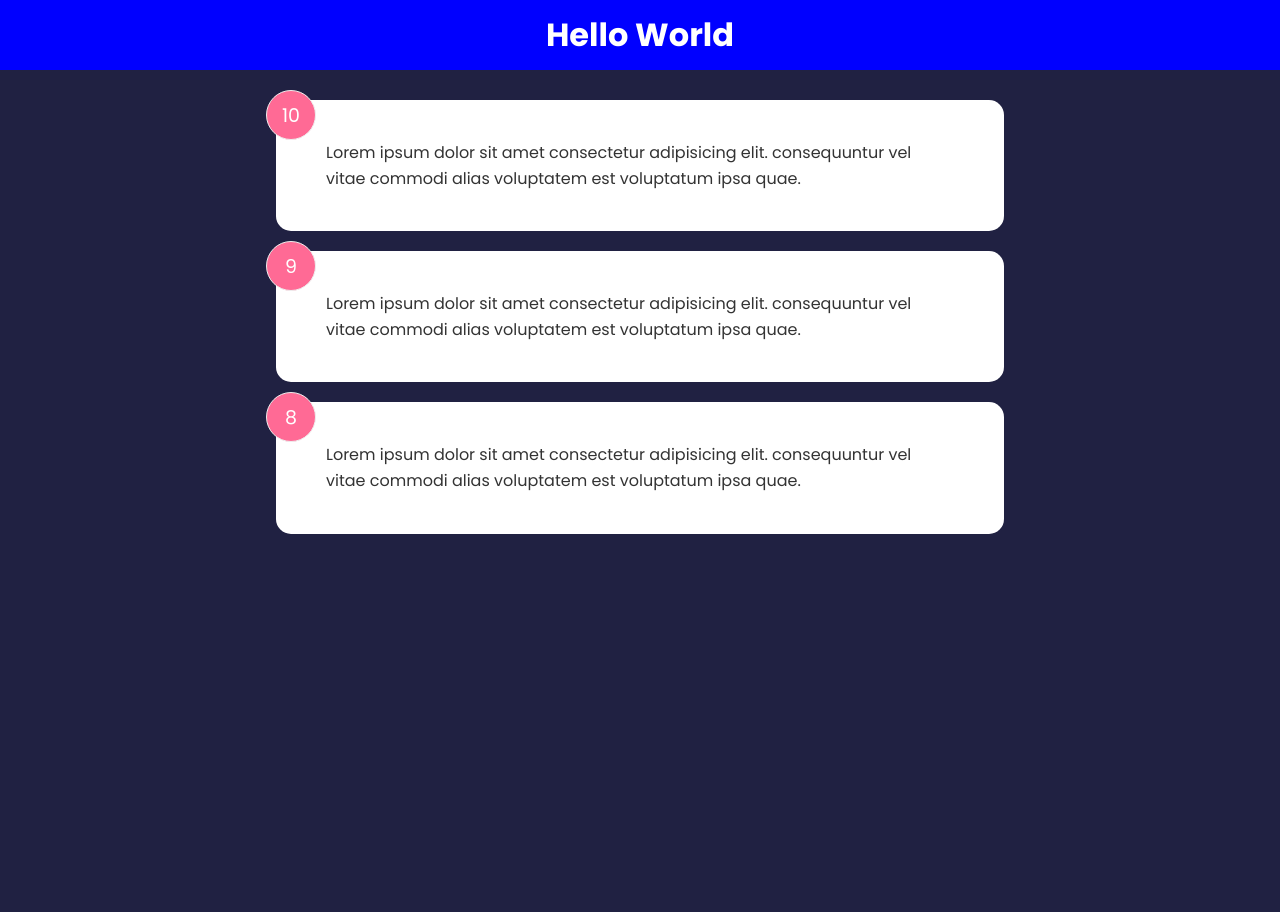
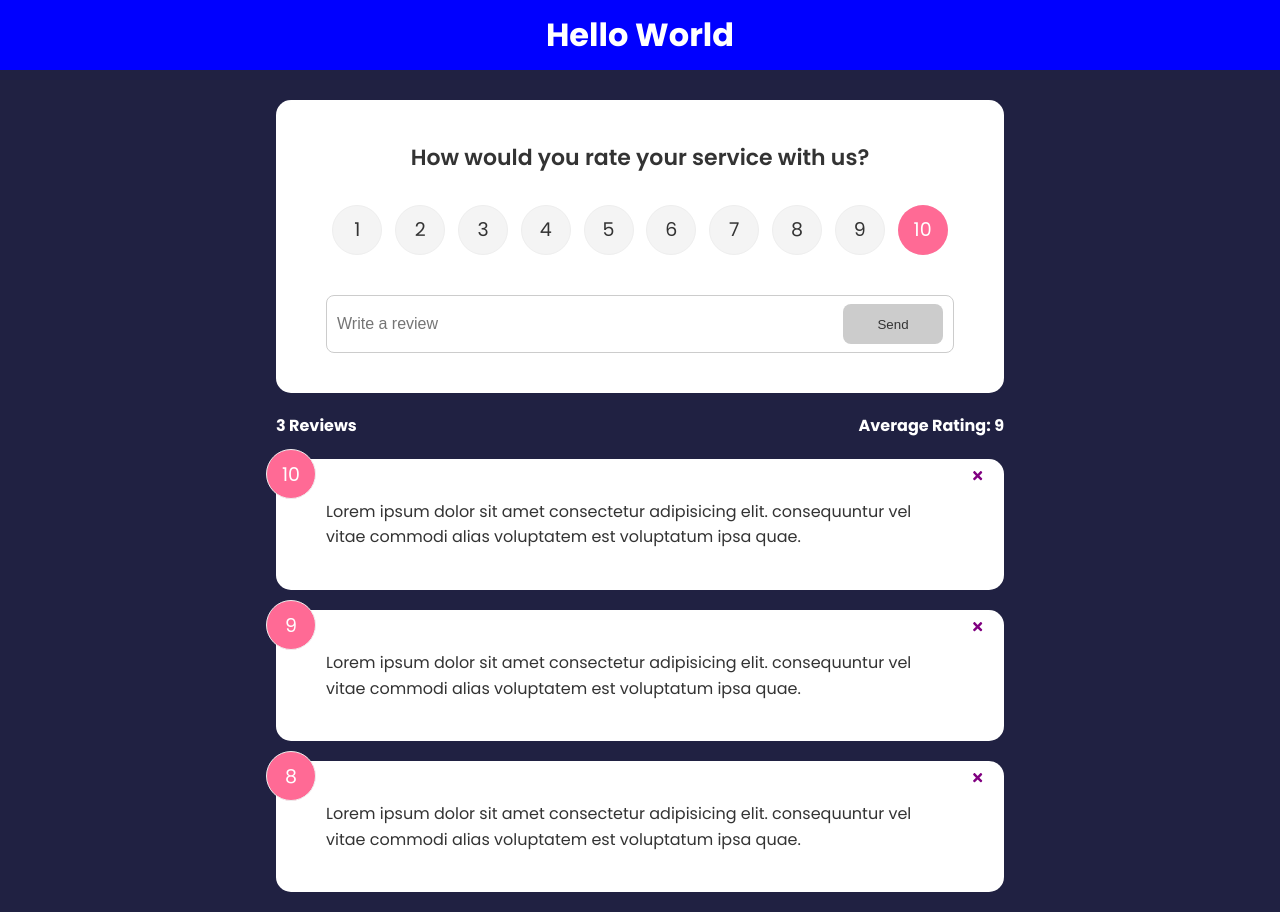
Before and after one commit to justin-hill426/feedback-app, a React (Create React App) app: page / in a window 1280 px wide. Before the commit the page ends 800 px from the top, so only its background shows below. Built offline with nearby package versions, Linux system fonts and the light colour scheme.

Commit message:
Created animations and introductory components

```diff
--- a/package.json
+++ b/package.json
@@ -6,9 +6,12 @@
     "@testing-library/jest-dom": "^5.16.1",
     "@testing-library/react": "^12.1.2",
     "@testing-library/user-event": "^13.5.0",
+    "framer-motion": "^4.1.17",
     "react": "^17.0.2",
     "react-dom": "^17.0.2",
+    "react-icons": "^4.3.1",
     "react-scripts": "5.0.0",
+    "uuid": "^8.3.2",
     "web-vitals": "^2.1.4"
   },
   "scripts": {
--- a/src/App.js
+++ b/src/App.js
@@ -1,15 +1,32 @@
 import { useState } from "react";
+import FeedbackForm from "./components/FeedbackForm";
 import FeedbackList from "./components/FeedbackList";
+import FeedbackStats from "./components/FeedbackStats";
 import Header from "./components/Header";
 import FeedbackData from "./data/FeedbackData";
+import { v4 as uuidv4 } from 'uuid';
 
 function App() {
   const [feedback, setFeedback] = useState(FeedbackData);
+
+  const deleteFeedback = (id) => {
+    if(window.confirm('Are you sure you want to delete?')) {
+      setFeedback(feedback.filter((item) => item.id !== id));
+    }
+  }
+
+  const addFeedback = (newFeedback) => {
+    newFeedback.id = uuidv4();
+    setFeedback([newFeedback, ...feedback])
+  }
+
   return (
     <>
       <Header text="Hello World" />
       <div className="container">
-        <FeedbackList feedback={feedback} />
+        <FeedbackForm handleAdd={addFeedback} />
+        <FeedbackStats feedback={feedback} />
+        <FeedbackList feedback={feedback} handleDelete={deleteFeedback}/>
       </div>
     </>
   )
--- /dev/null
+++ b/src/components/FeedbackForm.js
@@ -0,0 +1,56 @@
+import React from 'react';
+import Card from './shared/Card';
+import {useState} from 'react';
+import Button from './shared/Button';
+import RatingSelect from './RatingSelect';
+
+const FeedbackForm = ({handleAdd}) => {
+  const [text, setText] = useState('');
+  const [rating, setRating] = useState('');
+  const [btnDisabled, setBtnDisabled] = useState(true);
+  const [message, setMessage] = useState('');
+
+  const handleTextChange = (e) => {
+    if(text === '') {
+      setBtnDisabled(true)
+      setMessage(null)
+    } else if(text !== '' && text.trim().length <= 10) {
+      setBtnDisabled(true);
+      setMessage('Text must be at least 10 characters');
+    } else {
+      setMessage(null);
+      setBtnDisabled(false);
+    }
+    setText(e.target.value);
+  }
+
+  const handleSubmit = (e) => {
+    e.preventDefault();
+    let newFeedback = {}
+    if(text.trim().length > 10) {
+      newFeedback = {
+        text,
+        rating: rating === ''? 10: rating,
+      }
+    }
+    handleAdd(newFeedback);
+    setText('');
+
+  }
+
+  return (
+  <Card>
+    <form onSubmit={handleSubmit}>
+      <h2>How would you rate your service with us?</h2>
+      <RatingSelect select={(rating) => setRating(rating)}/>
+      <div className='input-group'>
+        <input type='text' placeholder='Write a review' onChange={handleTextChange} value={text}/>
+        <Button type='submit' isDisabled={btnDisabled}>Send</Button>
+      </div>
+
+      {message && <div className='message'>{message}</div>}
+    </form>
+  </Card>);
+};
+
+export default FeedbackForm;
--- a/src/components/FeedbackItem.js
+++ b/src/components/FeedbackItem.js
@@ -1,13 +1,24 @@
+import Card from "./shared/Card";
+import PropTypes from 'prop-types';
+import { FaTimes } from 'react-icons/fa'
 
-function FeedbackItem({item}) {
+
+function FeedbackItem({item, handleDelete}) {
 
 
   return (
-    <div className='card'>
+    <Card>
       <div className='num-display'>{item.rating}</div>
+      <button onClick={() => handleDelete(item.id)} className="close">
+        <FaTimes color="purple" />
+      </button>
       <div className='text-display'>{item.text}</div>
-    </div>
+    </Card>
   )
 }
 
+FeedbackItem.propTypes = {
+  item: PropTypes.object.isRequired,
+}
+
 export default FeedbackItem;
--- a/src/components/FeedbackList.js
+++ b/src/components/FeedbackList.js
@@ -1,15 +1,43 @@
+import {motion, AnimatePresence} from 'framer-motion'
 import React from 'react';
 import FeedbackItem from './FeedbackItem';
+import PropTypes from 'prop-types';
 
-const FeedbackList = ({feedback}) => {
+const FeedbackList = ({feedback, handleDelete}) => {
   if(!feedback || feedback.length === 0) {
     return <p>No Feedback Yet!</p>
   }
+
   return <div className='feedback-list'>
+    <AnimatePresence>
     {feedback.map((item) => (
-      <FeedbackItem key={item.id} item={item} />
+      <motion.div
+          key={item.id}
+          initial={{opacity: 0}}
+          animate={{opacity: 1}}
+          exit={{opacity: 0}}
+        >
+        <FeedbackItem key={item.id} item={item} handleDelete={handleDelete}/>
+      </motion.div>
     ))}
+    </AnimatePresence>
   </div>;
+
+  // return <div className='feedback-list'>
+  //   {feedback.map((item) => (
+  //     <FeedbackItem key={item.id} item={item} handleDelete={handleDelete}/>
+  //   ))}
+  // </div>;
 };
 
+FeedbackList.propTypes = {
+  feedback: PropTypes.arrayOf(
+    PropTypes.shape({
+      id: PropTypes.number.isRequired,
+      text: PropTypes.string.isRequired,
+      rating: PropTypes.number.isRequired,
+    })
+  )
+}
+
 export default FeedbackList;
--- /dev/null
+++ b/src/components/FeedbackStats.js
@@ -0,0 +1,23 @@
+import React from 'react';
+import PropTypes from 'prop-types';
+
+
+const FeedbackStats = ({feedback}) => {
+  //Calculate Ratings avg
+  let average = feedback.reduce((acc, cur) => {
+    return acc + cur.rating
+  }, 0) / feedback.length;
+
+  average = average.toFixed(1).replace(/[.,]0$/, '');
+
+  return <div className='feedback-stats'>
+    <h4>{feedback.length} Reviews</h4>
+    <h4>Average Rating: {isNaN(average) ? 0 : average}</h4>
+  </div>;
+};
+
+FeedbackStats.propTypes = {
+  feedback: PropTypes.array.isRequired,
+}
+
+export default FeedbackStats;
--- a/src/components/Header.js
+++ b/src/components/Header.js
@@ -4,7 +4,6 @@
 
 const Header = ({ text }) => {
   return (
-
       <header style={{ backgroundColor: 'blue'}}>
         <div className='container'>
           <h1>{text}</h1>
--- /dev/null
+++ b/src/components/RatingSelect.js
@@ -0,0 +1,128 @@
+import React from 'react';
+import { useState } from 'react';
+
+const RatingSelect = ({select}) => {
+  const [selected, setSelected] = useState(10)
+
+  const handleChange = (e) => {
+    setSelected(+e.currentTarget.value);
+    select(+e.currentTarget.value);
+  }
+
+  return (
+    <ul className='rating'>
+      <li>
+        <input
+          type='radio'
+          id='num1'
+          name='rating'
+          value='1'
+          onChange={handleChange}
+          checked={selected === 1}
+        />
+        <label htmlFor='num1'>1</label>
+      </li>
+      <li>
+        <input
+          type='radio'
+          id='num2'
+          name='rating'
+          value='2'
+          onChange={handleChange}
+          checked={selected === 2}
+        />
+        <label htmlFor='num2'>2</label>
+      </li>
+      <li>
+        <input
+          type='radio'
+          id='num3'
+          name='rating'
+          value='3'
+          onChange={handleChange}
+          checked={selected === 3}
+        />
+        <label htmlFor='num3'>3</label>
+      </li>
+      <li>
+        <input
+          type='radio'
+          id='num4'
+          name='rating'
+          value='4'
+          onChange={handleChange}
+          checked={selected === 4}
+        />
+        <label htmlFor='num4'>4</label>
+      </li>
+      <li>
+        <input
+          type='radio'
+          id='num5'
+          name='rating'
+          value='5'
+          onChange={handleChange}
+          checked={selected === 5}
+        />
+        <label htmlFor='num5'>5</label>
+      </li>
+      <li>
+        <input
+          type='radio'
+          id='num6'
+          name='rating'
+          value='6'
+          onChange={handleChange}
+          checked={selected === 6}
+        />
+        <label htmlFor='num6'>6</label>
+      </li>
+      <li>
+        <input
+          type='radio'
+          id='num7'
+          name='rating'
+          value='7'
+          onChange={handleChange}
+          checked={selected === 7}
+        />
+        <label htmlFor='num7'>7</label>
+      </li>
+      <li>
+        <input
+          type='radio'
+          id='num8'
+          name='rating'
+          value='8'
+          onChange={handleChange}
+          checked={selected === 8}
+        />
+        <label htmlFor='num8'>8</label>
+      </li>
+      <li>
+        <input
+          type='radio'
+          id='num9'
+          name='rating'
+          value='9'
+          onChange={handleChange}
+          checked={selected === 9}
+        />
+        <label htmlFor='num9'>9</label>
+      </li>
+      <li>
+        <input
+          type='radio'
+          id='num10'
+          name='rating'
+          value='10'
+          onChange={handleChange}
+          checked={selected === 10}
+        />
+        <label htmlFor='num10'>10</label>
+      </li>
+    </ul>
+  );
+};
+
+export default RatingSelect;
--- /dev/null
+++ b/src/components/shared/Button.js
@@ -0,0 +1,24 @@
+import React from 'react';
+import PropTypes from 'prop-types';
+
+
+const Button = ({ children, version, type, isDisabled }) => {
+  return (
+  <button type={type} disabled={isDisabled} className={`btn btn-${version}`}>
+    {children}
+  </button>);
+};
+
+Button.defaultProps = {
+  version: 'primary',
+  type: 'button',
+  isDisabled: false
+}
+Button.propTypes = {
+  children: PropTypes.node.isRequired,
+  version: PropTypes.string,
+  type: PropTypes.string,
+  isDisabled: PropTypes.bool,
+}
+
+export default Button;
--- /dev/null
+++ b/src/components/shared/Card.js
@@ -0,0 +1,19 @@
+import React from 'react';
+import PropTypes from 'prop-types';
+
+
+const Card = ({children, reverse}) => {
+  return <div className={`card ${reverse && 'reverse'}`}>{children}</div>;
+};
+
+Card.defaultProps = {
+  reverse: false,
+};
+
+Card.propTypes = {
+  children: PropTypes.node.isRequired,
+  reverse: PropTypes.bool,
+};
+
+
+export default Card;
```
Also changed, not shown: 1 other file (tests, documents, lock files or other folders).
